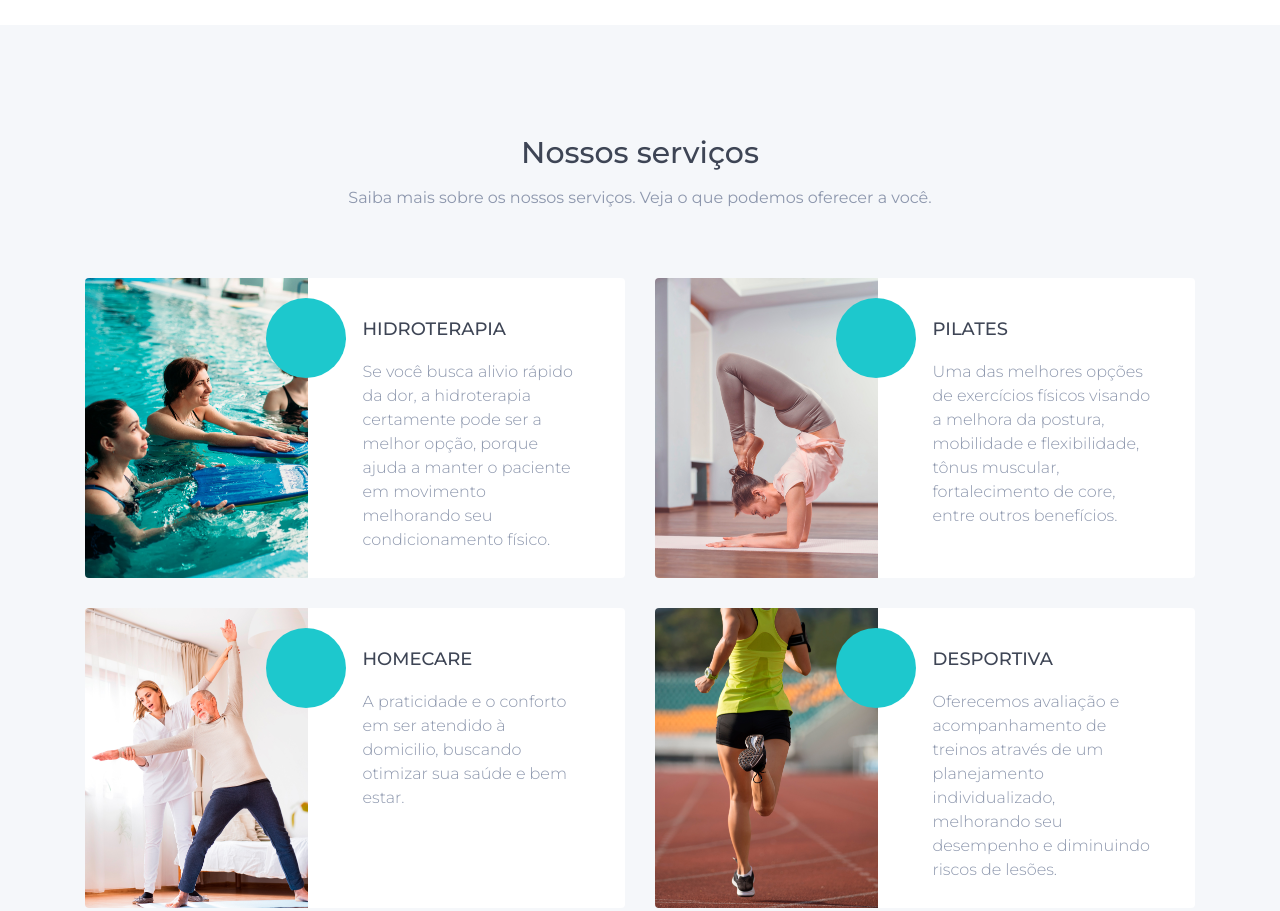
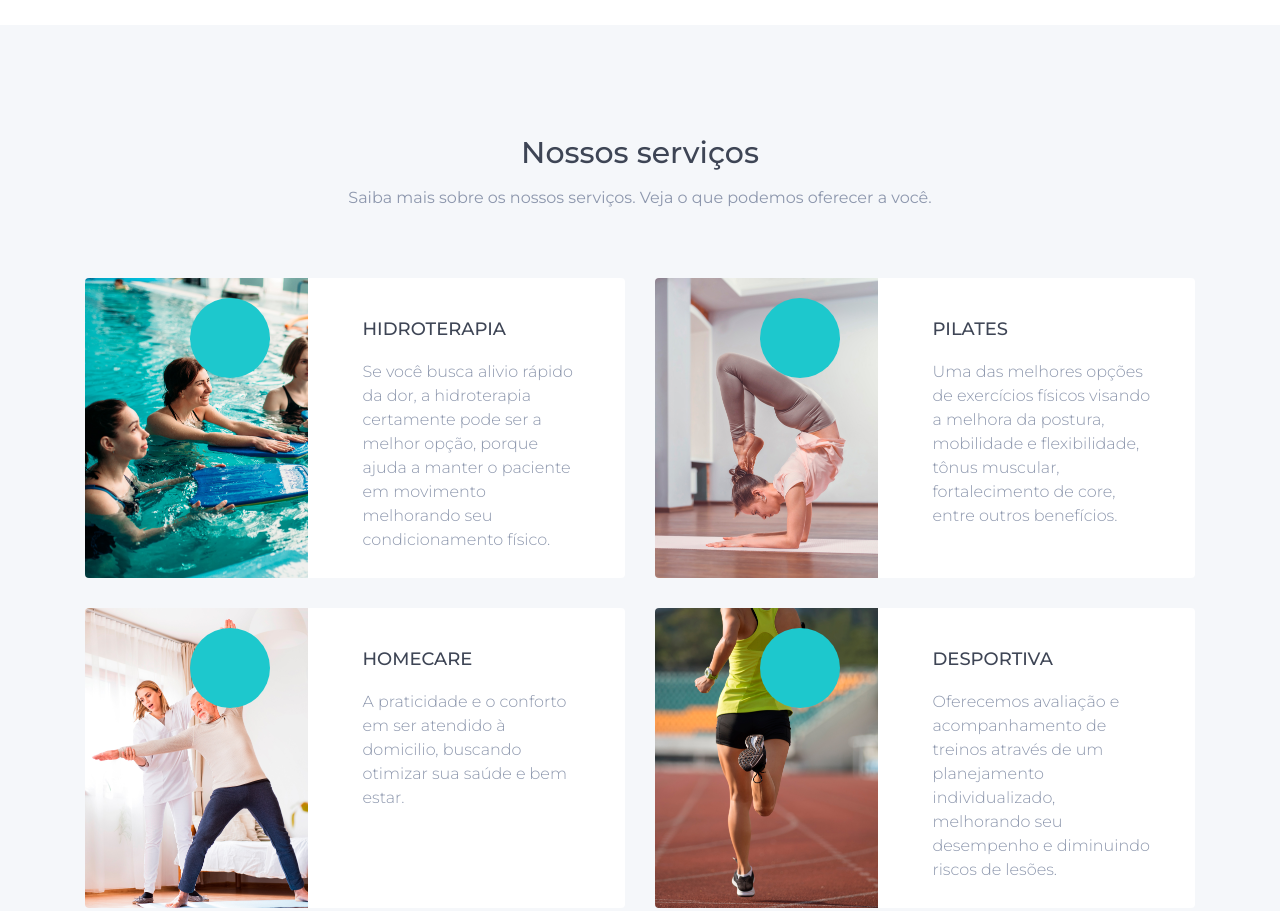
Before and after one commit to mrfisioterapia/mrfisioterapia.github.io, a plain HTML site: page index.html in a window 1280 px wide. Shown: the part 1185-2096 px from the top of the page. Drawn offline with Linux system fonts and the light colour scheme; files whose address does not match are found by name; a web font is replaced by a local one.

Commit message:
Add files via upload

```diff
--- a/css/demo.css
+++ b/css/demo.css
@@ -273,7 +273,7 @@ Feature 18
 
 .wrap-feature-18 .icon-position .icon-round {
     position: absolute;
-    right: -38px;
+    right: 38px;
     top: 20px;
 }
 
```
